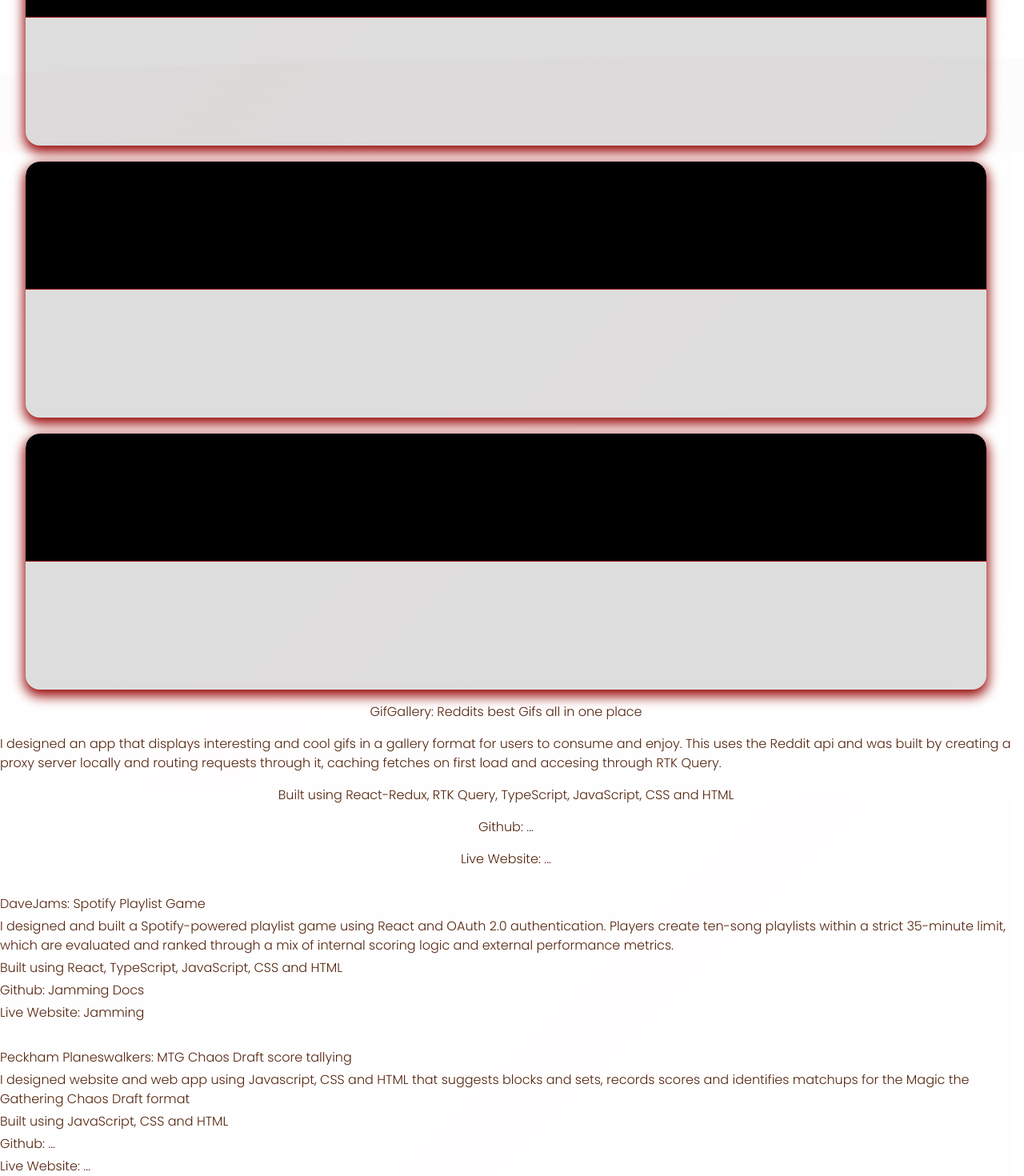
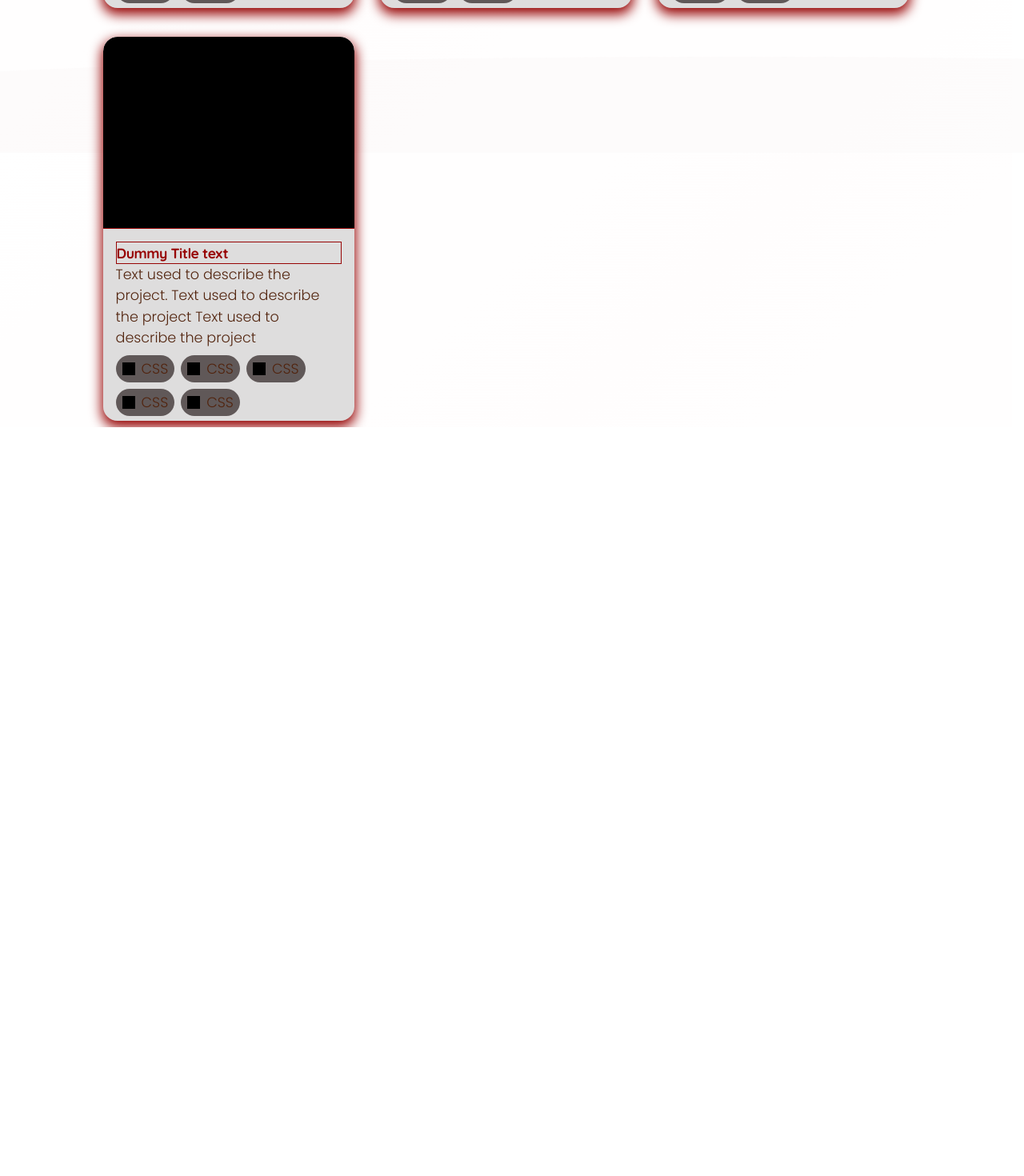
Before and after one commit to Dbrowne14/Personal-Portfolio-Website, a React (Vite) app: page /projects in a window 1280 px wide. Shown: the part 609-2079 px from the top of the page at 80% size. After the commit the page ends 1143 px from the top, so only its background shows below. Built offline with nearby package versions, Linux system fonts and the light colour scheme.

Commit message:
building out projects cards

```diff
--- a/src/components/ui/bulletList.tsx
+++ b/src/components/ui/bulletList.tsx
@@ -6,7 +6,7 @@ type Bullet = LinkProp & {
 
 const bulletList = ({ content, link }: Bullet) => {
   return (
-    <li className="flex justify-start items-center flex-row gap-4 h-10 md:h-18 w-full text-[clamp(0.7rem,2.5vw,1.1rem)] ">
+    <li className="flex justify-start items-center flex-row gap-4 h-10 md:h-18 w-full text-variableText ">
       <div className=" rounded-full md:h-10 md:w-10 dark:border sm:h-8 sm:w-8 h-6 w-6 border-foreground flex justify-center items-center hover:pb-2">
         {" "}
         {link}
--- a/src/components/ui/projectsCard.tsx
+++ b/src/components/ui/projectsCard.tsx
@@ -1,9 +1,25 @@
 import React from 'react'
+import TechUsed from './techUsed'
 
 const projectsCard = () => {
   return (
-    <div className="w-[95%] h-80 rounded-2xl bg-iconBg shadow-[0_6px_15px_2px_var(--color-highlightColor)] overflow-hidden mt-1">
+    <div className="h-110 sm:h-120 rounded-2xl bg-iconBg shadow-[0_6px_15px_2px_var(--color-highlightColor)] block overflow-hidden mt-1">
       <div className="h-[50%] w-full bg-black rounded-t-2xl border-b-highlightColor border-b"></div>
+      <div className="h-[50%] w-full p-4">
+        <h1 className="border text-variableText font-bold text-highlightColor">Dummy Title text</h1>
+        <p className="text-variableText">Text used to describe the project.
+            Text used to describe the project
+            Text used to describe the project
+        </p>
+        <div className="flex flex-wrap mt-2 gap-2">
+            <TechUsed />
+            <TechUsed />
+            <TechUsed />
+            <TechUsed />
+            <TechUsed />
+
+        </div>
+      </div>
     </div>
   )
 }
--- /dev/null
+++ b/src/components/ui/techUsed.tsx
@@ -0,0 +1,10 @@
+const techUsed = () => {
+  return (
+    <div className="flex gap-2 rounded-2xl bg-[rgba(53,42,42,0.74)] px-2 py-1 justify-center items-center">
+      <div className="h-4 w-4 bg-black"></div>
+      <p className="text-variableText">CSS</p>
+    </div>
+  );
+};
+
+export default techUsed;
--- a/src/data/logoData.tsx
+++ b/src/data/logoData.tsx
@@ -15,8 +15,8 @@ export const logos: NameWithLink[] = [
   { name: "CSS", link: cssLogo },
   { name: "JavaScript", link: JavaScriptLogo  },
   { name: "TypeScript", link: typeScriptLogo },
-  { name: "Node", link: nodeLogo },
-  { name: "Express", link: expressLogo },
+  { name: "NodeJS", link: nodeLogo },
+  { name: "ExpressJS", link: expressLogo },
   { name: "Redux", link: reduxLogo },
   { name: "Tailwind", link: tailwindLogo },
   { name: "Git", link: gitLogo },
--- /dev/null
+++ b/src/data/projectsData.ts
@@ -0,0 +1,22 @@
+const projects = [
+  {
+    title: "Reddit API Project",
+    description: "",
+    languages: ["css", "html"],
+  },
+  {
+    title: "Spotify Playlist Game",
+    description: "",
+    languages: ["css", "html"],
+  },
+  {
+    title: "Custom Game Tracker for MTG",
+    description: "",
+    languages: ["css", "html"],
+  },
+  {
+    title: "",
+    description: "",
+    languages: ["css", "html"],
+  },
+];
--- a/src/index.css
+++ b/src/index.css
@@ -17,6 +17,7 @@
   --color-lightBg: rgba(238, 232, 232, 0.2);
   --color-iconBg: rgba(1, 1, 1, 0.13);
   --color-iconText: rgb(237, 238, 245);
+  --text-variableText: clamp(0.7rem,2.5vw,1.1rem)
 }
 
 @layer base {
--- a/src/pages/MainLayout.tsx
+++ b/src/pages/MainLayout.tsx
@@ -18,7 +18,7 @@ const MainLayout = () => {
         <nav className="w-full h-full flex justify-center sticky top-0 z-50 items-center ">
           <Nav />
         </nav>
-        <main className="content-width pt-6 sm:pt-15 w-full h-full">
+        <main className="content-width pt-6 sm:pt-15 h-full">
           <Outlet />
         </main>
       </div>
--- a/src/pages/Outlet/AboutPage.tsx
+++ b/src/pages/Outlet/AboutPage.tsx
@@ -79,7 +79,7 @@ export default function AboutPage() {
                 More about me...
               </h1>
             </div>
-            <div className="w-full place-items-center  text-[clamp(0.7rem,2.5vw,1.1rem)] space-y-5 lg:leading-9">
+            <div className="w-full place-items-center  text-variableText space-y-5 lg:leading-9">
               <p>
                 I’m a Full-Stack Developer on a journey of life-long learning,
                 with a passion for JavaScript and all things React. I arrived
--- a/src/pages/Outlet/Projects.tsx
+++ b/src/pages/Outlet/Projects.tsx
@@ -2,61 +2,12 @@ import ProjectsCard from "../../components/ui/projectsCard";
 
 const Projects = () => {
   return (
-    <section className="flex flex-col gap-8 overflow-auto">
-      <div className="flex flex-col gap-4 items-center">
+    <section className="flex flex-col content-width gap-8">
+      <div className="grid grid-cols-[repeat(auto-fit,minmax(300px,1fr))] gap-8 p-2">
         <ProjectsCard />
         <ProjectsCard />
         <ProjectsCard />
         <ProjectsCard />
-        <h2>GifGallery: Reddits best Gifs all in one place</h2>
-        <p>
-          I designed an app that displays interesting and cool gifs in a gallery
-          format for users to consume and enjoy. This uses the Reddit api and
-          was built by creating a proxy server locally and routing requests
-          through it, caching fetches on first load and accesing through RTK
-          Query.
-        </p>
-        <p>
-          Built using React-Redux, RTK Query, TypeScript, JavaScript, CSS and
-          HTML
-        </p>
-        <p>
-          Github: <a href="">...</a>
-        </p>
-        <p>
-          Live Website: <a href="">...</a>
-        </p>
-      </div>
-      <div className="flex flex-col gap-1">
-        <h2>DaveJams: Spotify Playlist Game</h2>
-        <p>
-          I designed and built a Spotify-powered playlist game using React and
-          OAuth 2.0 authentication. Players create ten-song playlists within a
-          strict 35-minute limit, which are evaluated and ranked through a mix
-          of internal scoring logic and external performance metrics.
-        </p>
-        <p>Built using React, TypeScript, JavaScript, CSS and HTML</p>
-        <p>
-          Github: <a href="">Jamming Docs</a>
-        </p>
-        <p>
-          Live Website: <a href="">Jamming</a>
-        </p>
-      </div>
-      <div className="flex flex-col gap-1">
-        <h2>Peckham Planeswalkers: MTG Chaos Draft score tallying</h2>
-        <p>
-          I designed website and web app using Javascript, CSS and HTML that
-          suggests blocks and sets, records scores and identifies matchups for
-          the Magic the Gathering Chaos Draft format
-        </p>
-        <p>Built using JavaScript, CSS and HTML</p>
-        <p>
-          Github: <a href="">...</a>
-        </p>
-        <p>
-          Live Website: <a href="">...</a>
-        </p>
       </div>
     </section>
   );
```
